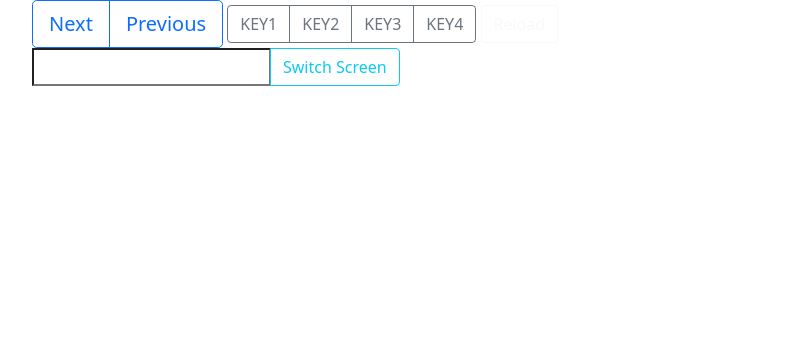
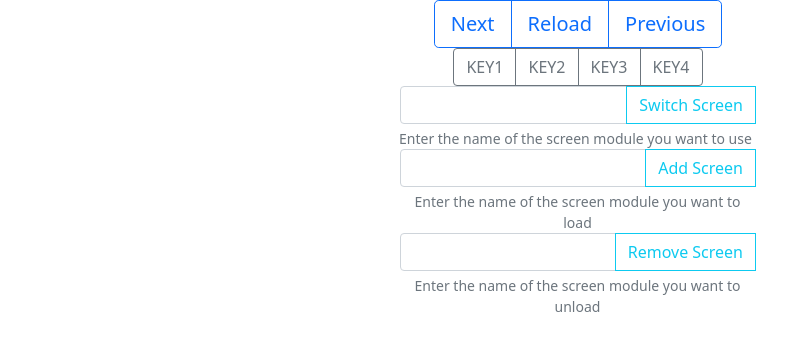
Before and after one commit to tsbarnes/pitftmanager-web, a Flask app: page / in a window 1280 px wide. Shown: the part 72-423 px from the top of the page, without its empty margins (62-849 px from the left). Run offline with Flask 2, Linux system fonts and the light colour scheme.

Commit message:
More work

```diff
--- a/templates/index.html
+++ b/templates/index.html
@@ -11,9 +11,12 @@
 {% endblock %}
 
 {% block content %}
-    <div class="container">
-        <div class="btn-group">
+    <div class="row text-center">
+        <div class="col-lg-4 col-md-3 col-sm-1"></div>
+        <div class="col-lg-4 col-md-6 col-sm-10">
+            <div class="btn-group btn-group-lg">
                 <a class="btn btn-outline-primary btn-lg" href="{{ url_for('next_screen') }}">Next</a>
+                <a class="btn btn-outline-primary btn-lg" href="{{ url_for('reload') }}">Reload</a>
                 <a class="btn btn-outline-primary btn-lg" href="{{ url_for('previous_screen') }}">Previous</a>
             </div>
 
@@ -24,15 +27,36 @@
                 <a class="btn btn-outline-secondary" href="{{ url_for('button3') }}">KEY4</a>
             </div>
 
-        <div class="btn-group">
-            <a class="btn btn-outline-light" href="{{ url_for('reload') }}">Reload</a>
-        </div>
-
             <form class="form" action="{{ url_for('screen') }}">
                 <div class="input-group">
-                <input type="text" name="screen">
+                    <input type="text" class="form-control" name="screen">
                     <button type="submit" class="btn btn-outline-info">Switch Screen</button>
+                    <div class="form-text">
+                        Enter the name of the screen module you want to use
+                    </div>
+                </div>
+            </form>
+
+            <form class="form" action="{{ url_for('add_screen') }}">
+                <div class="input-group">
+                    <input type="text" class="form-control" name="screen">
+                    <button type="submit" class="btn btn-outline-info">Add Screen</button>
+                    <div class="form-text">
+                        Enter the name of the screen module you want to load
+                    </div>
+                </div>
+            </form>
+
+            <form class="form" action="{{ url_for('remove_screen') }}">
+                <div class="input-group">
+                    <input type="text" class="form-control" name="screen">
+                    <button type="submit" class="btn btn-outline-info">Remove Screen</button>
+                    <div class="form-text">
+                        Enter the name of the screen module you want to unload
+                    </div>
                 </div>
             </form>
         </div>
+        <div class="col-lg-4 col-md-3 col-sm-1"></div>
+    </div>
 {% endblock %}
```
Lines whose indentation alone changed are shown as unchanged.
